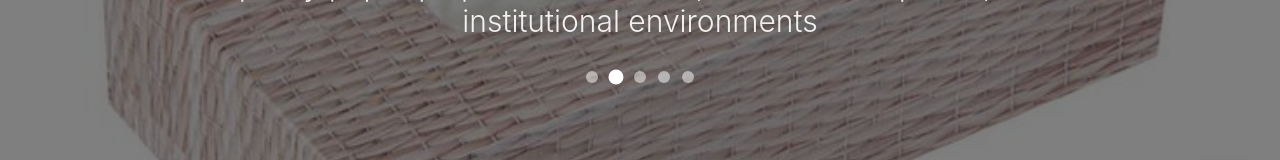
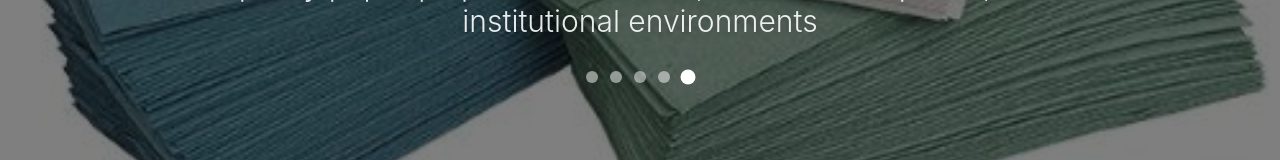
Before and after one commit to mdanouf44-cyber/JangamaJyothii, a Next.js app: page /products/tissue in a window 1280 px wide. Shown: the part 549-709 px from the top of the page. Built offline with nearby package versions, Linux system fonts and the light colour scheme; no server answers.

Commit message:
Speed up tissue image carousel - change transition duration from 4 seconds to 1.5 seconds

```diff
--- a/src/app/products/tissue/page.tsx
+++ b/src/app/products/tissue/page.tsx
@@ -29,10 +29,10 @@ const TissuePage = () => {
   useEffect(() => {
     setIsVisible(true)
 
-    // Auto-rotate hero images every 4 seconds
+    // Auto-rotate hero images every 1.5 seconds
     const imageInterval = setInterval(() => {
       setCurrentImageIndex((prev) => (prev + 1) % heroImages.length)
-    }, 4000)
+    }, 1500)
 
     // Auto-rotate videos every 8 seconds (if videos are available)
     const videoInterval = setInterval(() => {
```
